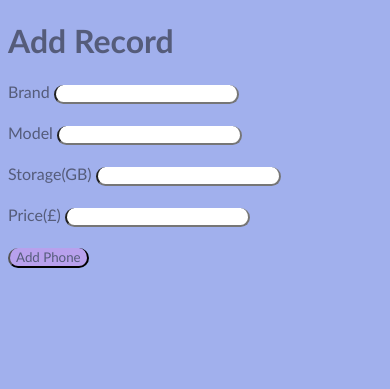
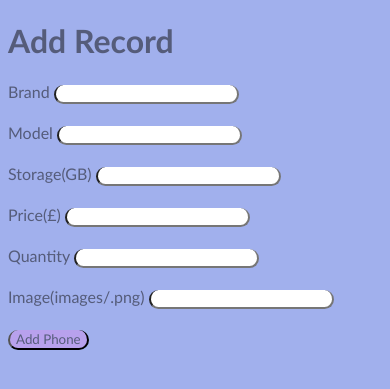
Before and after one commit to HyperlinkBlocked999/Phone_shop_fullstack, a PHP site: page /add_phones.php in a window 390 px wide. Shown: the part 50-439 px from the top of the page. Run offline with PHP 8.4, Linux system fonts and the light colour scheme.

Commit message:
Add compability with 2 new columns on phones table

```diff
--- a/add_phones.php
+++ b/add_phones.php
@@ -9,14 +9,16 @@ if ($_SERVER["REQUEST_METHOD"] == "POST") {
     $model = $_POST["model"];
     $storage = $_POST["storage_gb"];
     $price = $_POST["price"];
+    $quantity = $_POST["quantity"];
+    $images = $_POST["images"];
 
     $sql = "INSERT INTO phones
-            (brand, model, storage_gb, price)
-            VALUES (?, ?, ?, ?)";
+            (brand, model, storage_gb, price, quantity,images)
+            VALUES (?, ?, ?, ?, ?, ?)";
 
     $result = $pdo->prepare($sql);
 
-    $result->execute([$brand, $model, $storage, $price]);
+    $result->execute([$brand, $model, $storage, $price, $quantity,$images]);
 
     header("Location: admin_panel.php");
         exit;
@@ -52,6 +54,16 @@ if ($_SERVER["REQUEST_METHOD"] == "POST") {
 
     <br><br>
 
+    <label for="quantity"> Quantity </label>
+    <input type="int" name="quantity" id="quantity" required>
+
+    <br><br>
+
+    <label for="images"> Image(images/.png) </label>
+    <input type="varchar" name="images" id="images" required>
+
+    <br><br>
+
     <button type="submit"> Add Phone</button>
 
 </form>
```
Also changed, not shown: admin_panel.php (+7 -1 lines), update_phones.php (+14 -2 lines), 1 other file.
